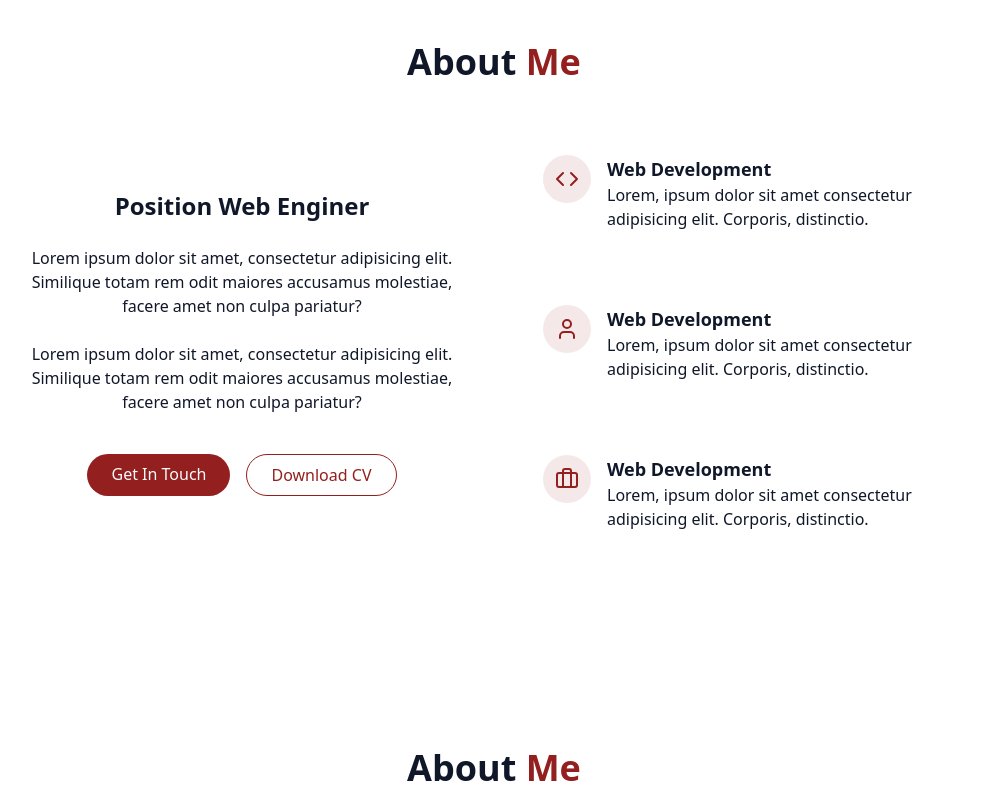
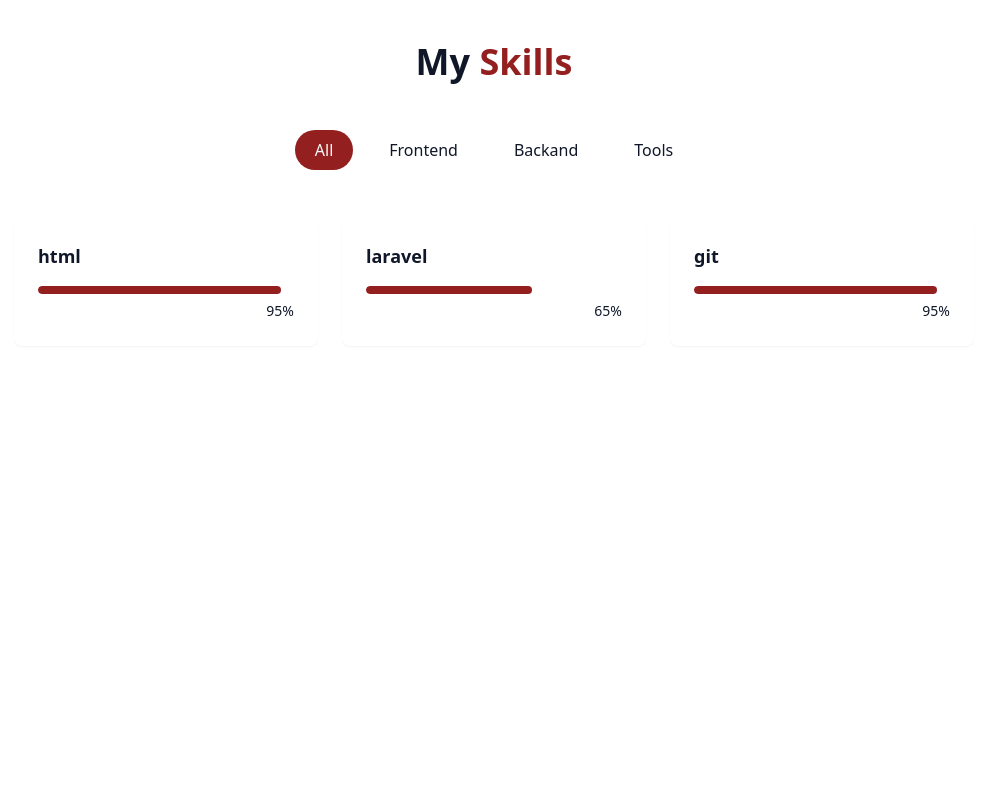
Before and after one commit to Devx-cloud/Portofolio, a React (Vite) app: page / in a window 1280 px wide. Shown: the part 1560-2360 px from the top of the page, without its empty margins (146-1127 px from the left). After the commit the page ends 2002 px from the top, so only its background shows below. Built offline with nearby package versions, Linux system fonts and the light colour scheme.

Commit message:
skillsSection

```diff
--- /dev/null
+++ b/src/components/SkillSection.jsx
@@ -0,0 +1,47 @@
+import { useState } from "react"
+import {cn} from "@/lib/utils"
+
+const skills = [
+    {name: "html", level: 95, category: "frontend"},
+    {name: "laravel", level: 65, category: "backand"},
+    {name: "git", level: 95, category: "tools"},
+
+]
+
+const category = ["all", "frontend", "backand", "tools"]
+
+
+export const SkillSection = () => {
+    const [activeCategory, setActiveCategory] = useState("all")
+    const fillteredSkill = skills.filter((skill) => activeCategory === "all" || skill.category === activeCategory)
+
+    return <section id="skills" className="py-24 px-4 relative bg-secondary/30">
+        <div className="container mx-auto max-w-5xl ">
+            <h2 className="text-3xl md:text-4xl font-bold mb-12 text-center">
+                My <span className="text-primary">Skills</span>
+            </h2>
+
+            <div className="flex flex-wrap justify-center gap-4 mb-12">
+                {category.map((category, key) =>(
+                    <button key={key} onClick={()=> setActiveCategory(category)} className={cn("px-5 py-2 rounded-full transition-colors duration-300 capitalize", activeCategory === category ? "bg-primary text-primary-foreground": "bg-secondary/70 text-foreground hover:bg-secondary")}>{category}</button>
+                ))}
+            </div>
+
+            <div className="grid grid-cols-1 sm:grid-cols-2 lg:grid-cols-3 gap-6">
+                {fillteredSkill.map((skill,key)=>(
+                    <div className="bg-card p-6 rounded-lg shadow-xs card-hover" key={key}>
+                        <div className="text-left mb-4">
+                            <h3 className="font-semibold text-lg">{skill.name}</h3>
+                        </div>
+                        <div className="w-full bg-secondary/50 h-2 rounded-full overflow-hidden">
+                        <div className="bg-primary h-2 rounded-full origin-left animate-[grow_1.5s_ease-out]" style={{width: skill.level+"%"}} />
+                        </div>
+                        <div className="text-right mt-1 ">
+                            <span className="text-sm text-muted-foreground">{skill.level}%</span>
+                        </div>
+                    </div>
+                ))}
+            </div>
+        </div>
+    </section>
+}
--- a/src/index.css
+++ b/src/index.css
@@ -81,9 +81,6 @@
 
 @layer base {
   :root {
-    /* --background-start: 0 80% 5%; */
-    /* atas: merah kehitaman */
-    /* --background-end: 0 70% 20%; */
     /* --background: 210 40% 98%; */
     --foreground: 222 47% 11%;
 
@@ -100,7 +97,7 @@
 
     /* --background: 222 47% 4%; */
     --background-start: 0 70% 1%;
-    --background-end: 0 90% 7%;
+    --background-end: 0 80% 6%;
     --foreground: 213 31% 91%;
 
     --card: 222 47% 8%;
--- a/src/pages/Home.jsx
+++ b/src/pages/Home.jsx
@@ -3,6 +3,7 @@ import { StarBackground } from "../components/StarBackground"
 import { Navbar } from "../components/Navbar"
 import { HomeSection } from "../components/HomeSection"
 import { AboutSection } from "../components/AboutSection"
+import { SkillSection } from "../components/SkillSection"
 
 export const Home = () =>{
     return <div className="min-h-screen bg-background text-foreground overflow-x-hidden">
@@ -18,8 +19,7 @@ export const Home = () =>{
         <main>
             <HomeSection/>
             <AboutSection/>
-            <AboutSection/>
-            <AboutSection/>
+            <SkillSection/>
         </main>
         {/* Footer */}
     </div>
```
